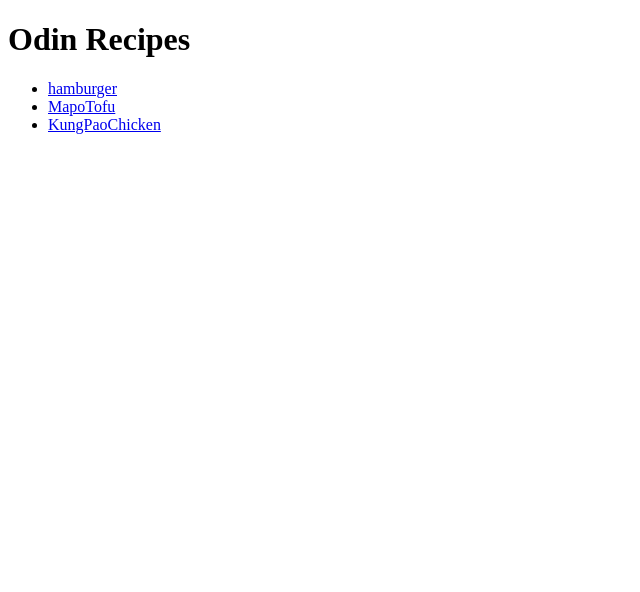
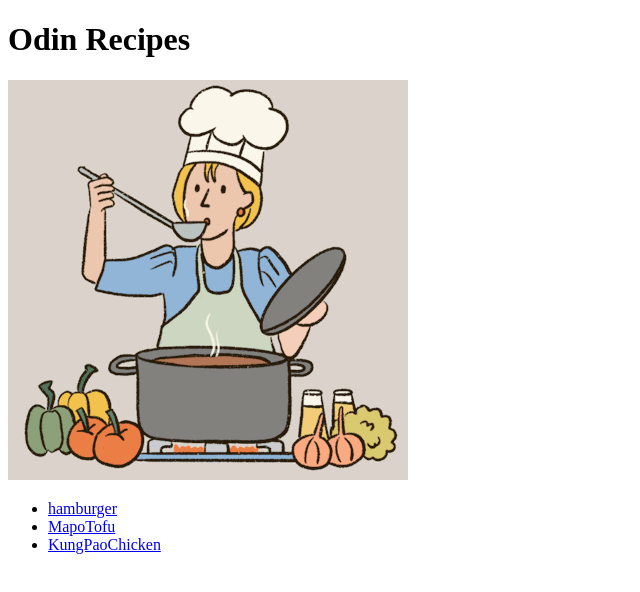
Before and after one commit to pythonlearning1207/odin-recipes, a plain HTML site: page index.html in a window 1280 px wide. Shown: the whole page, without its empty margins (0-640 px from the left). Drawn offline with Linux system fonts and the light colour scheme.

Commit message:
Added an gif on the homepage

```diff
--- a/index.html
+++ b/index.html
@@ -6,6 +6,7 @@
     </head>
     <body>
         <h1>Odin Recipes</h1>
+        <img src="./images/coocking.gif">
         <ul>
             <li><a href="./recipes/hamburger.html" target="_blank" rel="noopener noreferor">hamburger</a></li>
             <li><a href="./recipes/MapoTofu.html" target="_blank" rel="noopener noreferor">MapoTofu</a></li>
```
Also changed, not shown: images/coocking.gif (added).
